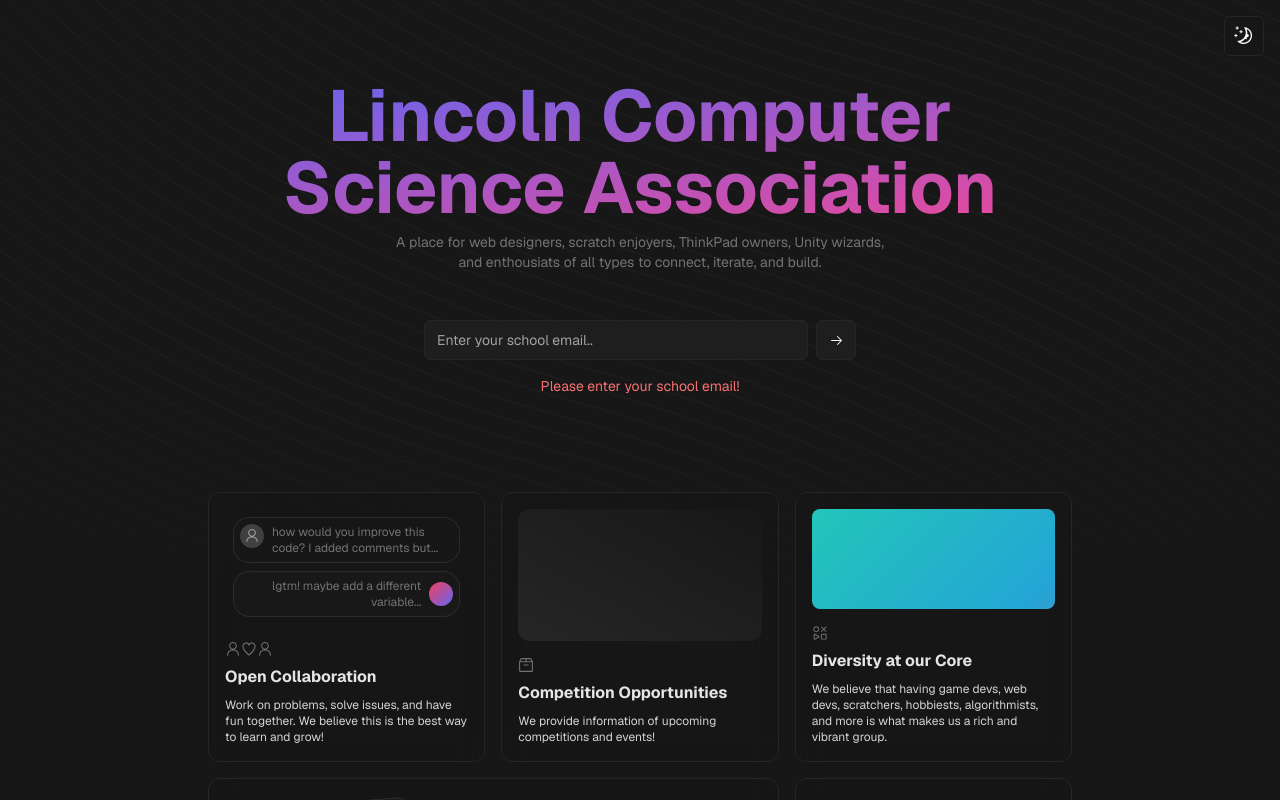
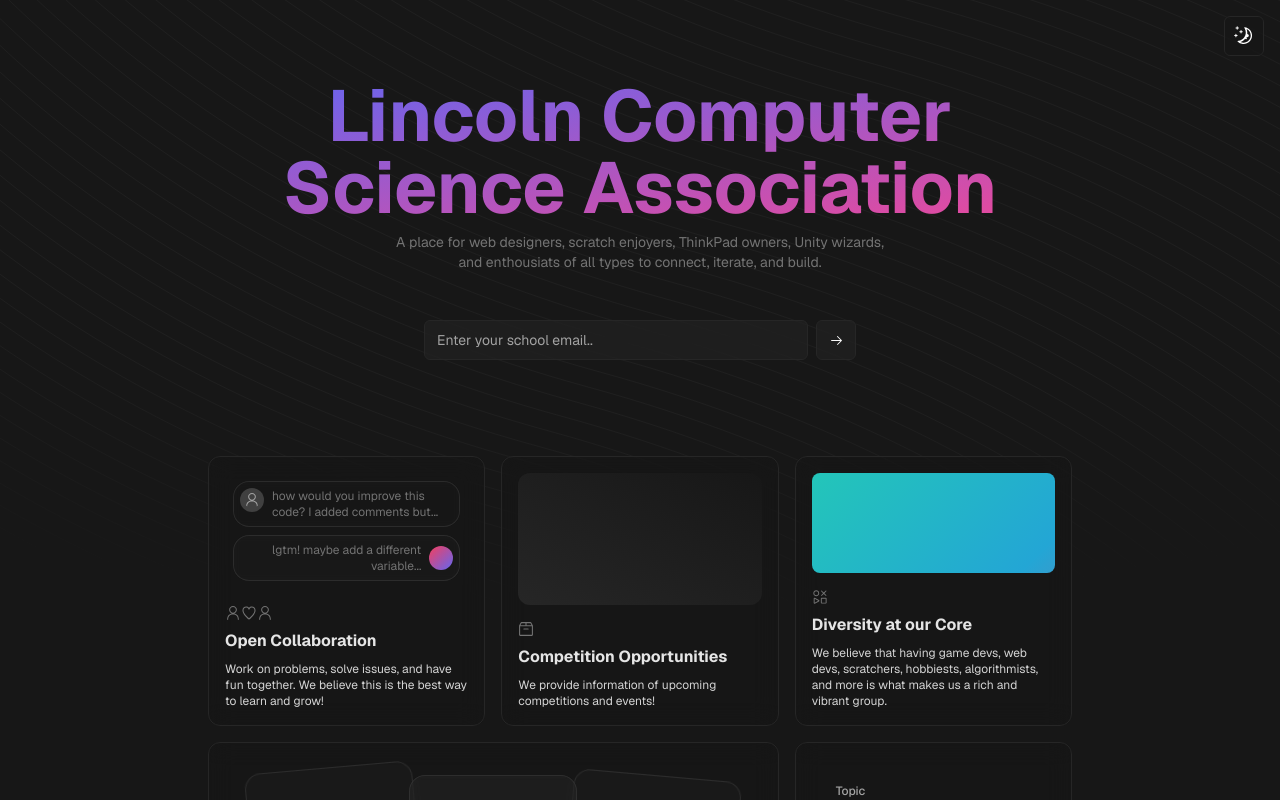
Before and after one commit to Sidd-underscore/Computer-Science-Club-Website, a Next.js app: page / in a window 1280 px wide. Shown: the top 800 px of the page. Built offline with nearby package versions, Linux system fonts and the light colour scheme.

Commit message:
[FIX] email form lalala

```diff
--- a/components/home/email-form.jsx
+++ b/components/home/email-form.jsx
@@ -10,7 +10,9 @@
 export function EmailForm() {
   const [email, setEmail] = useState("");
   const [buttonDisabled, setButtonDisabled] = useState(false);
-    const [submissionSuccessful, setSubmissionSuccessful] = useState(false);
+  const [submissionSuccessful, setSubmissionSuccessful] = useState(
+    "not defined but it must be not boolean on initial load"
+  );
 
   async function submit() {
     setButtonDisabled(true);
@@ -40,7 +42,7 @@
           }`}
           onClick={() => !buttonDisabled && submit()}
         >
-            {submissionSuccessful ? (
+          {typeof submissionSuccessful != "string" && submissionSuccessful ? (
             <CheckIcon />
           ) : !buttonDisabled ? (
             <ArrowRightIcon />
@@ -49,16 +51,18 @@
           )}
         </Button>
       </div>
-        {!submissionSuccessful ? (
+      {typeof submissionSuccessful != "string" ? (
+        submissionSuccessful === false ? (
           <p className="text-center dark:text-red-400 text-red-600 mt-4 text-sm">
             Please enter your school email!
           </p>
         ) : (
           <p className="text-center dark:text-emerald-400 text-emerald-600 mt-4 text-sm">
-            Since this process isn&apos;t exactly automated yet, check your inbox
-            for an email from us soon!
+            Since this process isn&apos;t exactly automated yet, check your
+            inbox for an email from us soon!
           </p>
-        )}
+        )
+      ) : undefined}
     </div>
   );
 }
--- a/components/ui/loading.jsx
+++ b/components/ui/loading.jsx
@@ -3,7 +3,7 @@
 export function Loading({ className, ...props }) {
   return (
     <svg
-      className={cn("dark:text-neutral-800 animate-spin", className)}
+      className={cn("text-neutral-100 dark:text-neutral-800 animate-spin", className)}
       viewBox="0 0 64 64"
       fill="none"
       xmlns="http://www.w3.org/2000/svg"
@@ -24,7 +24,7 @@
         strokeWidth="5"
         strokeLinecap="round"
         strokeLinejoin="round"
-        className="text-neutral-600"
+        className="text-neutral-300 dark:text-neutral-600"
       ></path>
     </svg>
   );
```
Lines whose indentation alone changed are shown as unchanged.
